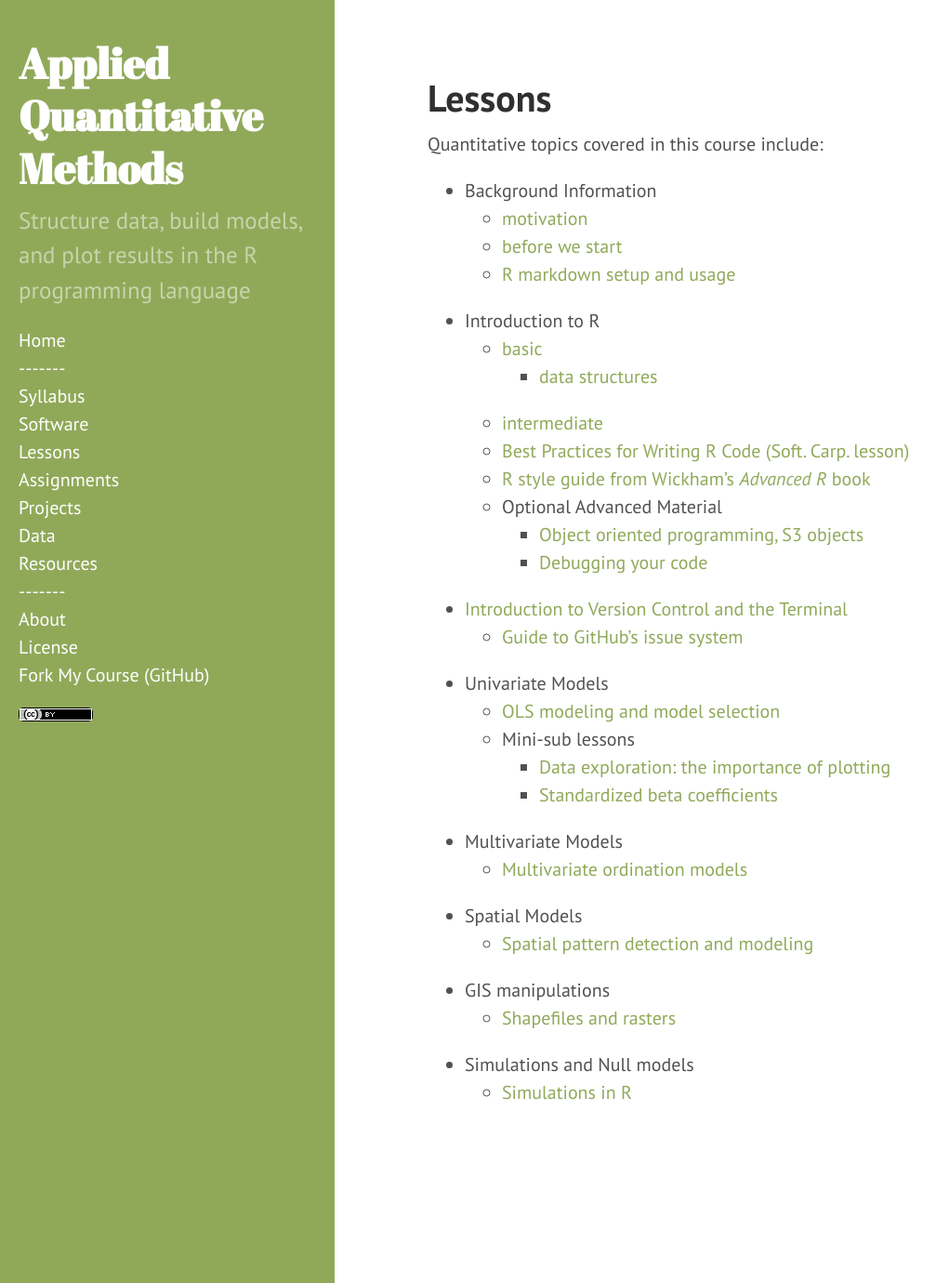
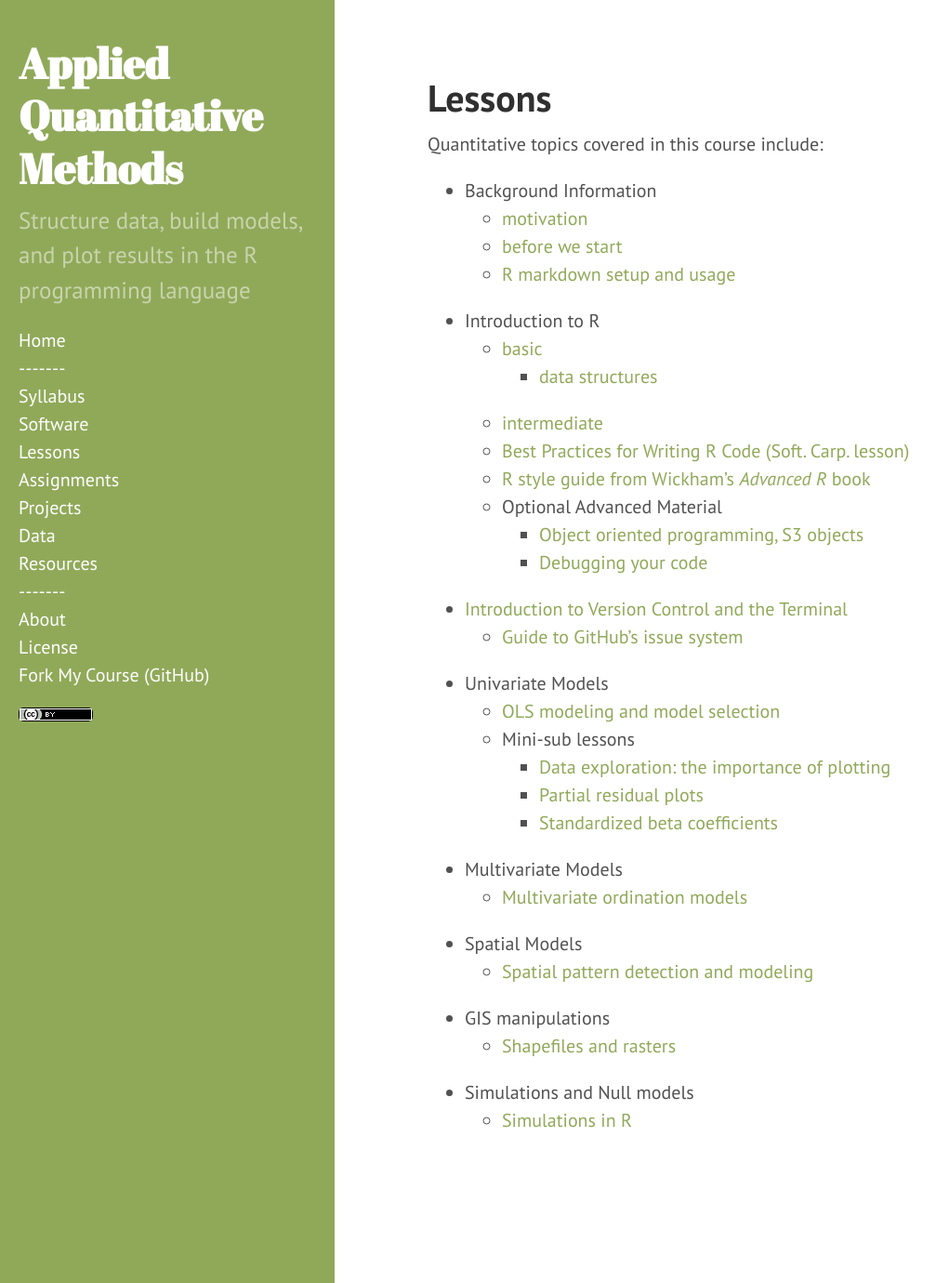
Before and after one commit to dmcglinn/quant_methods, a Jekyll site: the page built from lessons.md, in a window 1280 px wide and 1380 px high. Shown: the whole window at 93% size, without its empty margins (0-1021 px from the left). Built offline with Jekyll 4.4.1, drawn with Linux system fonts in a browser that asks for light colours.

Commit message:
Add link to partial residual plot lesson

```diff
--- a/lessons.md
+++ b/lessons.md
@@ -23,6 +23,7 @@ Quantitative topics covered in this course include:
     - <a href='./univariate_models.html'>OLS modeling and model selection</a>
     - Mini-sub lessons
         - <a href='./data_exploration.html'>Data exploration: the importance of plotting</a>
+        - <a href='./partial_residual_plots.html'>Partial residual plots</a>
         - <a href='./standardized_beta_coefficients.html'>Standardized beta coefficients</a>
 * Multivariate Models
     - <a href='./multivariate_models.html'>Multivariate ordination models</a>
```
